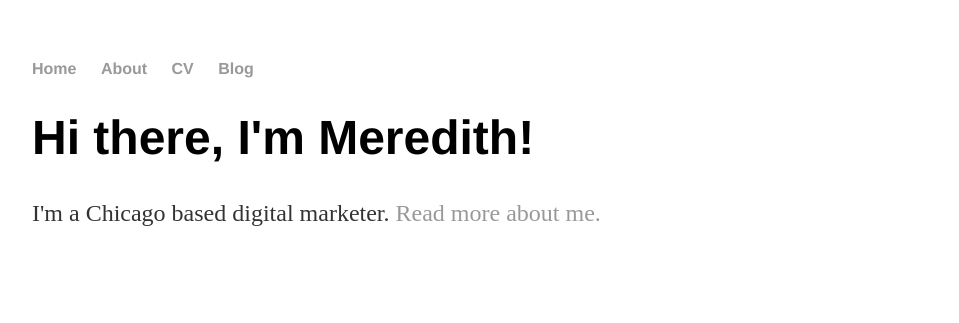
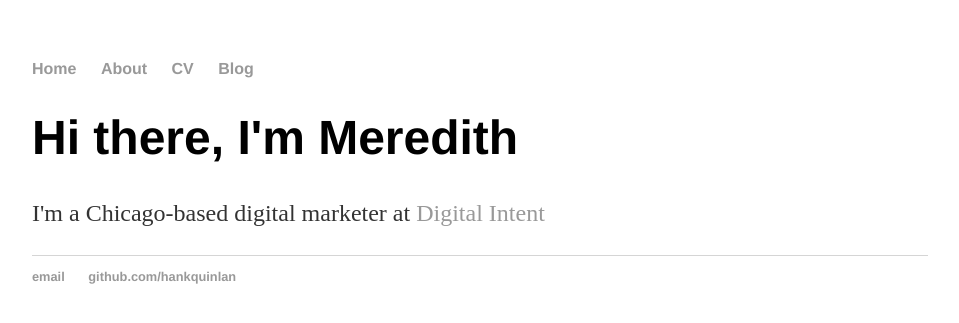
Before and after one commit to meredith-digintent/meredith-digintent.github.io, a Jekyll site: the page built from index.html, in a window 1280 px wide. Shown: the top 323 px of the page, without its empty margins (160-1119 px from the left). Built offline with Jekyll 4.4.1, drawn with Linux system fonts in a browser that asks for light colours.

Commit message:
Update index.html

```diff
--- a/index.html
+++ b/index.html
@@ -1,20 +1,8 @@
-<!DOCTYPE html>
-<html>
-	<head>
-		<title>Meredith Overmyer</title>
-	<!-- link to main stylesheet -->
-	<link rel="stylesheet" type="text/css" href="/css/main.css">
-	</head>
-	<body>
-		<nav>
-    		<ul>
-        		<li><a href="/">Home</a></li>
-	        	<li><a href="/about">About</a></li>
-        		<li><a href="/cv">CV</a></li>
-        		<li><a href="/blog">Blog</a></li>
-    		</ul>
-		</nav>
-		<div class="container">
-    		<div class="blurb">
-        		<h1>Hi there, I'm Meredith!</h1>
-				<p>I'm a Chicago based digital marketer. <a href="/about">Read more about me.
+---
+layout: default
+title: Meredith Overmyer
+---
+<div class="blurb">
+	<h1>Hi there, I'm Meredith</h1>
+	<p>I'm a Chicago-based digital marketer at <a href="http://digintent.com">Digital Intent</a></p>
+</div><!-- /.blurb -->
```
